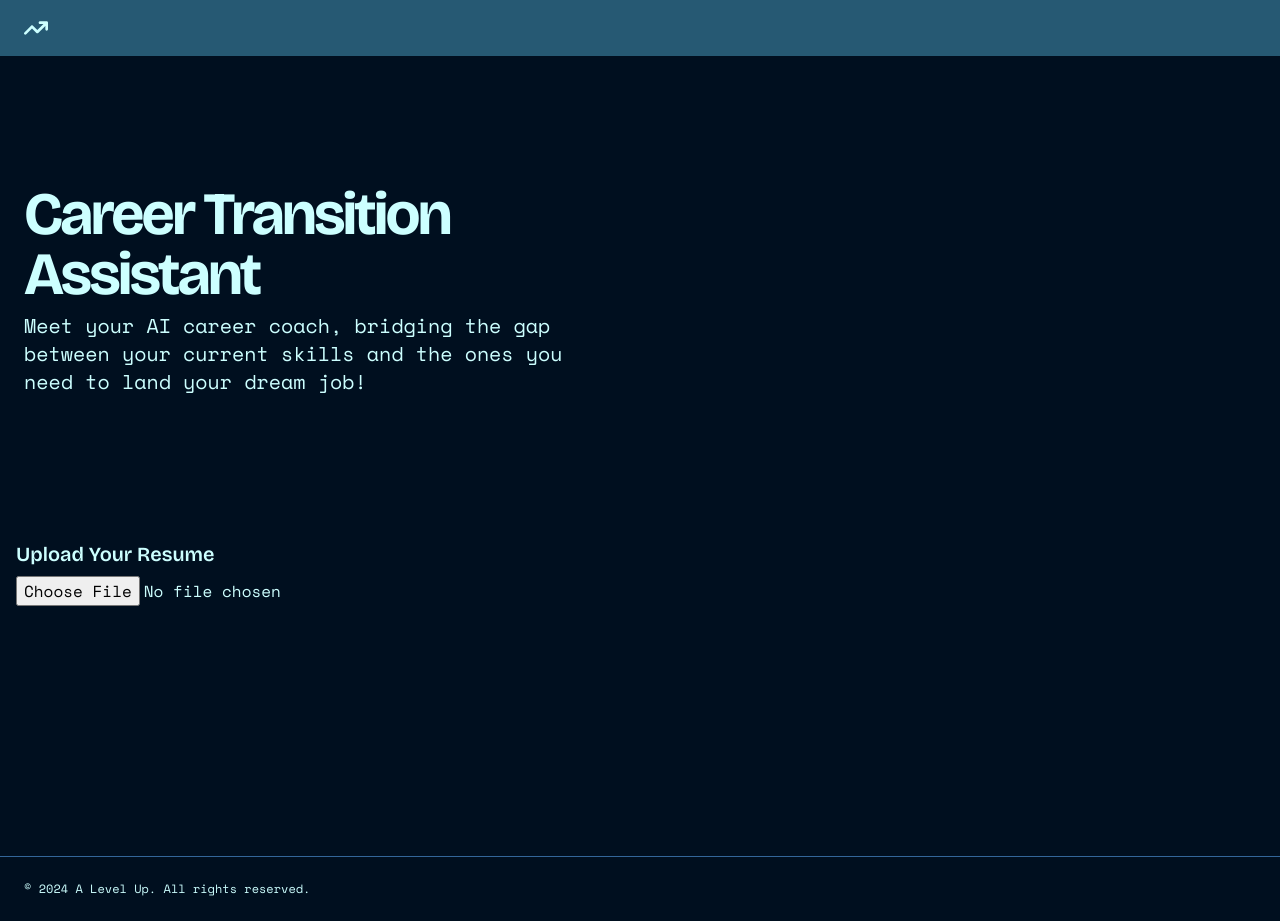
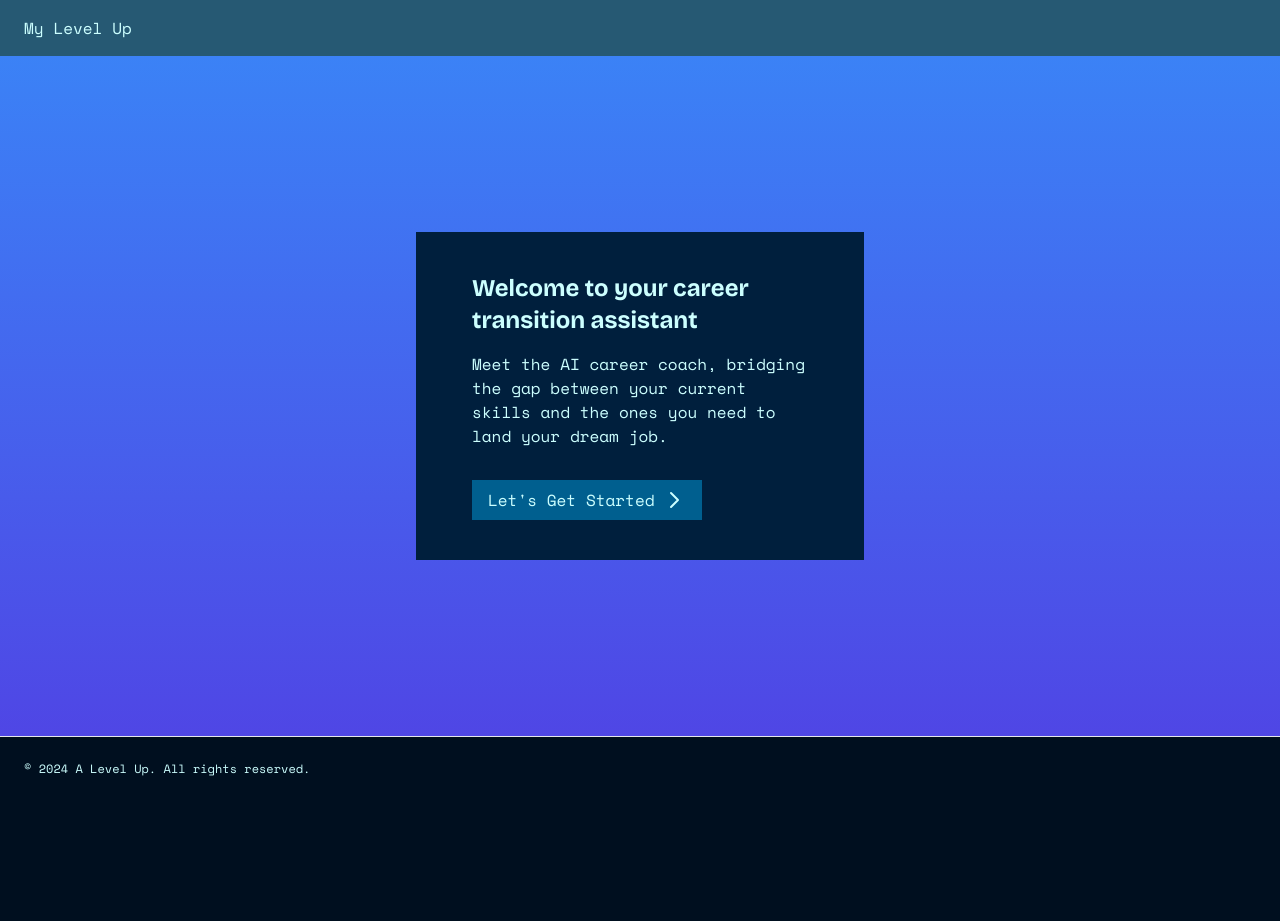
Before and after one commit to charlesfamu/my-level-up, a Next.js app: page / in a window 1280 px wide. After the commit the page ends 800 px from the top, so only its background shows below. Built offline with nearby package versions, Linux system fonts and the light colour scheme.

Commit message:
update styling and flow

```diff
--- a/src/app/globals.css
+++ b/src/app/globals.css
@@ -27,7 +27,7 @@
   }
 }
 
-@layer base {
+/* @layer base {
   * {
     @apply border-border;
   }
@@ -38,6 +38,20 @@
 
   h1, h2, h3, h4, h5, h6 {
     @apply font-heading;
+  }
+} */
+
+@layer base {
+  body {
+    @apply bg-background text-foreground font-body;
+  }
+
+  h1, h2, h3, h4, h5, h6 {
+    @apply font-heading;
+  }
+
+  .card {
+    @apply bg-card text-card-foreground p-6 rounded-lg shadow-lg;
   }
 }
 
--- a/src/app/layout.tsx
+++ b/src/app/layout.tsx
@@ -43,22 +43,22 @@ export default function RootLayout({
         fontBody.variable,
       )}>
         <ResumeProvider>
+          <div className="flex flex-col min-h-screen">
             <header className="px-4 lg:px-6 h-14 flex items-center bg-muted sticky top-0 z-50">
               <Link href="/" className="flex items-center justify-center" prefetch={false}>
-              <ArrowTrendUpIcon className="h-6 w-6" />
-              <span className="sr-only">A Level Up</span>
+                {/* <ArrowTrendUpIcon className="h-6 w-6" /> */}
+                My Level Up
+                <span className="sr-only">My Level Up</span>
               </Link>
-            <nav className="ml-auto flex gap-4 sm:gap-6">
-
-            </nav>
             </header>
-            {children}
+            <main className="flex flex-grow items-center bg-gradient-to-b from-blue-500 to-indigo-600">{children}</main>
             <footer
               id="contact"
-            className="flex flex-col gap-2 sm:flex-row py-6 w-full shrink-0 items-center px-4 md:px-6 border-t"
+              className="flex flex-col gap-2 sm:flex-row py-6 w-full shrink-0 items-center px-4 md:px-6 border-t h-16"
             >
               <p className="text-xs text-muted-foreground">&copy; 2024 A Level Up. All rights reserved.</p>
             </footer>
+          </div>
         </ResumeProvider>
       </body>
     </html>
--- a/src/app/page.tsx
+++ b/src/app/page.tsx
@@ -1,8 +1,11 @@
 'use client'
 
-import DesiredProfessionInput from '@/components/DesiredProfessionInput';
-import ProcessingState from '@/components/ProcessingState';
-import UploadResume from '@/components/UploadResume';
+// import DesiredProfessionInput from '@/components/DesiredProfessionInput';
+// import ProcessingState from '@/components/ProcessingState';
+// import UploadResume from '@/components/UploadResume';
+import MainContainer from '@/components/MainContainer';
+import UploadResumeCard from '@/components/UploadResumeCard';
+import WelcomeCard from '@/components/WelcomeCard';
 import { Steps, useResumeContext } from '@/context/ResumeContext';
 import { useRouter } from 'next/navigation';
 import { useEffect } from 'react';
@@ -19,47 +22,54 @@ export default function Home() {
 
   useEffect(() => {
     if (step === Steps.Results) {
-      setStep(Steps.Upload);
+      setStep(Steps.Welcome);
       router.push('/skills');
     }
   }, [step, router, setStep]);
 
   return (
-    <div className="flex flex-col min-h-[100dvh]">
-      <main className="flex-1">
-        <section id="hero" className="w-full py-12 md:py-24 lg:py-32">
-          <div className="container px-4 md:px-6">
-            <div className="grid gap-6 lg:grid-cols-[1fr_400px] lg:gap-12 xl:grid-cols-[1fr_600px]">
-              <div className="flex flex-col justify-center space-y-4">
-                <div className="space-y-2">
-                  <h1 className="text-3xl font-bold tracking-tighter sm:text-5xl xl:text-6xl/none">
-                    Career Transition Assistant
-                  </h1>
-                  <p className="max-w-[600px] text-muted-foreground md:text-xl">
-                    Meet your AI career coach, bridging the gap between your current skills and the ones you need to land your dream job!
-                  </p>
-                </div>
-              </div>
-            </div>
-          </div>
-        </section>
+    <MainContainer>
+      {step === Steps.Welcome && <WelcomeCard />}
+      {step === Steps.Upload && <UploadResumeCard />}
+    </MainContainer>
+  );
 
-        {/* Step: Upload Resume */}
-        {step === Steps.Upload && (
-          <div>
-            <UploadResume />
-            {loading && <ProcessingState prompt="Processing your resume..." />}
-          </div>
-        )}
+  // return (
+  //   <div className="flex flex-col min-h-[100dvh]">
+  //     <main className="flex-1">
+  //       <section id="hero" className="w-full py-12 md:py-24 lg:py-32">
+  //         <div className="container px-4 md:px-6">
+  //           <div className="grid gap-6 lg:grid-cols-[1fr_400px] lg:gap-12 xl:grid-cols-[1fr_600px]">
+  //             <div className="flex flex-col justify-center space-y-4">
+  //               <div className="space-y-2">
+  //                 <h1 className="text-3xl font-bold tracking-tighter sm:text-5xl xl:text-6xl/none">
+  //                   Welcome to My Level Up, your career transition assistant
+  //                 </h1>
+  //                 <p className="max-w-[600px] text-muted-foreground md:text-xl">
+  //                   Meet your AI career coach, bridging the gap between your current skills and the ones you need to land your dream job!
+  //                 </p>
+  //               </div>
+  //             </div>
+  //           </div>
+  //         </div>
+  //       </section>
 
-        {/* Step: Input Desired Profession */}
-        {step === Steps.Input && (
-          <div>
-            <DesiredProfessionInput />
-            {loading && <ProcessingState prompt="Analyzing your desired profession..." />}
-          </div>
-        )}
-      </main>
-    </div>
-  );
+  //       {/* Step: Upload Resume */}
+  //       {step === Steps.Upload && (
+  //         <div>
+  //           <UploadResume />
+  //           {loading && <ProcessingState prompt="Processing your resume..." />}
+  //         </div>
+  //       )}
+
+  //       {/* Step: Input Desired Profession */}
+  //       {step === Steps.Input && (
+  //         <div>
+  //           <DesiredProfessionInput />
+  //           {loading && <ProcessingState prompt="Analyzing your desired profession..." />}
+  //         </div>
+  //       )}
+  //     </main>
+  //   </div>
+  // );
 }
--- /dev/null
+++ b/src/components/MainContainer.tsx
@@ -0,0 +1,15 @@
+import React from 'react';
+
+type MainContainerProps = {
+  children: React.ReactNode;
+};
+
+const MainContainer = ({ children }: MainContainerProps)  => (
+  <div className="flex flex-col flex-grow items-center justify-center p-4">
+    <div className="bg-card pl-8 pr-8 pt-4 pb-4 max-w-md">
+      {children}
+    </div>
+  </div>
+);
+
+export default MainContainer;
--- /dev/null
+++ b/src/components/UploadResumeCard.tsx
@@ -0,0 +1,43 @@
+'use client'
+import { Steps, useResumeContext } from '@/context/ResumeContext';
+
+const UploadResumeCard = () => {
+  const { handleUploadResume, loading, setStep } = useResumeContext();
+
+  const handleFileChange = async (e: React.ChangeEvent<HTMLInputElement>) => {
+    const file = e.target.files?.[0];
+    if (file) {
+      await handleUploadResume(file);
+    }
+  };
+
+  return (
+    <div className="bg-card text-card-foreground p-6 max-w-md mx-auto">
+      <div className="border-dashed border-2 border-gray-300 rounded-lg p-4 text-center relative">
+        <input
+          type="file"
+          className="absolute inset-0 w-full h-full opacity-0 cursor-pointer"
+          onChange={handleFileChange}
+        />
+        {loading ? (
+          <div className="flex justify-center items-center">
+            <div className="animate-spin rounded-full h-8 w-8 border-t-2 border-b-2 border-blue-500"></div>
+          </div>
+        ) : (
+          <div className="flex flex-col items-center justify-center">
+            <span className="text-gray-500 text-xl mb-2">Drag or select your resume</span>
+          </div>
+        )}
+      </div>
+      <button
+        className={`flex items-center justify-center bg-primary text-primary-foreground px-4 py-2 mt-8 hover:bg-accent transition-all ${loading ? 'opacity-50 cursor-not-allowed' : ''}`}
+        onClick={() => setStep(Steps.Input)}
+        disabled={loading}
+      >
+        Next
+      </button>
+    </div>
+  );
+};
+
+export default UploadResumeCard;
--- /dev/null
+++ b/src/components/WelcomeCard.tsx
@@ -0,0 +1,46 @@
+import { Steps, useResumeContext } from '@/context/ResumeContext';
+
+type RightArrowIconProps = {
+  className?: string;
+};
+
+const RightArrowIcon = ({ className }: RightArrowIconProps) => (
+  <svg
+    xmlns="http://www.w3.org/2000/svg"
+    fill="none"
+    viewBox="0 0 24 24"
+    strokeWidth={2}
+    stroke="currentColor"
+    className={`w-6 h-6 ${className}`}
+  >
+    <path
+      strokeLinecap="round"
+      strokeLinejoin="round"
+      d="M9 5l7 7-7 7"
+    />
+  </svg>
+);
+
+const WelcomeCard = () => {
+  const { setStep } = useResumeContext();
+  return (
+    <div className="bg-card text-card-foreground p-6 max-w-md mx-auto">
+      <h1 className="text-2xl font-bold mb-4">Welcome to your career transition assistant</h1>
+      <p className="mb-8">
+        Meet the AI career coach, bridging the gap between your current skills and the ones you need to land your dream job.
+      </p>
+      {/* <p className="mb-6 font-semibold">
+        Two Steps on your journey to leveling up!
+      </p> */}
+      <button
+        className="flex items-center justify-center bg-primary text-primary-foreground px-4 py-2 hover:bg-accent transition-all"
+        onClick={() => setStep(Steps.Upload)}
+      >
+        Let's Get Started
+        <RightArrowIcon className="ml-2 w-4 h-4 text-primary-foreground" />
+      </button>
+    </div>
+  );
+}
+
+export default WelcomeCard;
--- a/src/context/ResumeContext.tsx
+++ b/src/context/ResumeContext.tsx
@@ -5,6 +5,7 @@ import { fetchSkills, uploadResume } from '@/services/skill.services';
 import React, { createContext, ReactNode, useCallback, useContext, useState } from 'react';
 
 export enum Steps {
+  Welcome = 'welcome',
   Upload = 'upload',
   Input = 'input',
   Results = 'results',
@@ -64,7 +65,7 @@ export function ResumeProvider({ children }: { children: ReactNode }) {
   const [skillsNeeded, setSkillsNeeded] = useState<SkillsNeeded | null>(null);
   const [courses, setCourses] = useState<Course[] | null>(null);
   const [loading, setLoading] = useState<boolean>(false);
-  const [step, setStep] = useState<string>(Steps.Upload);
+  const [step, setStep] = useState<string>(Steps.Welcome);
 
   const clearCourses = () => {
     setCourses(null);
@@ -93,7 +94,7 @@ export function ResumeProvider({ children }: { children: ReactNode }) {
     const data = await uploadResume(formData);
     if (data) {
       setResumeSkills(data.analysis);
-      setStep(Steps.Input);
+      // setStep(Steps.Input);
     }
 
     setLoading(false);
```
Lines whose indentation alone changed are shown as unchanged.
